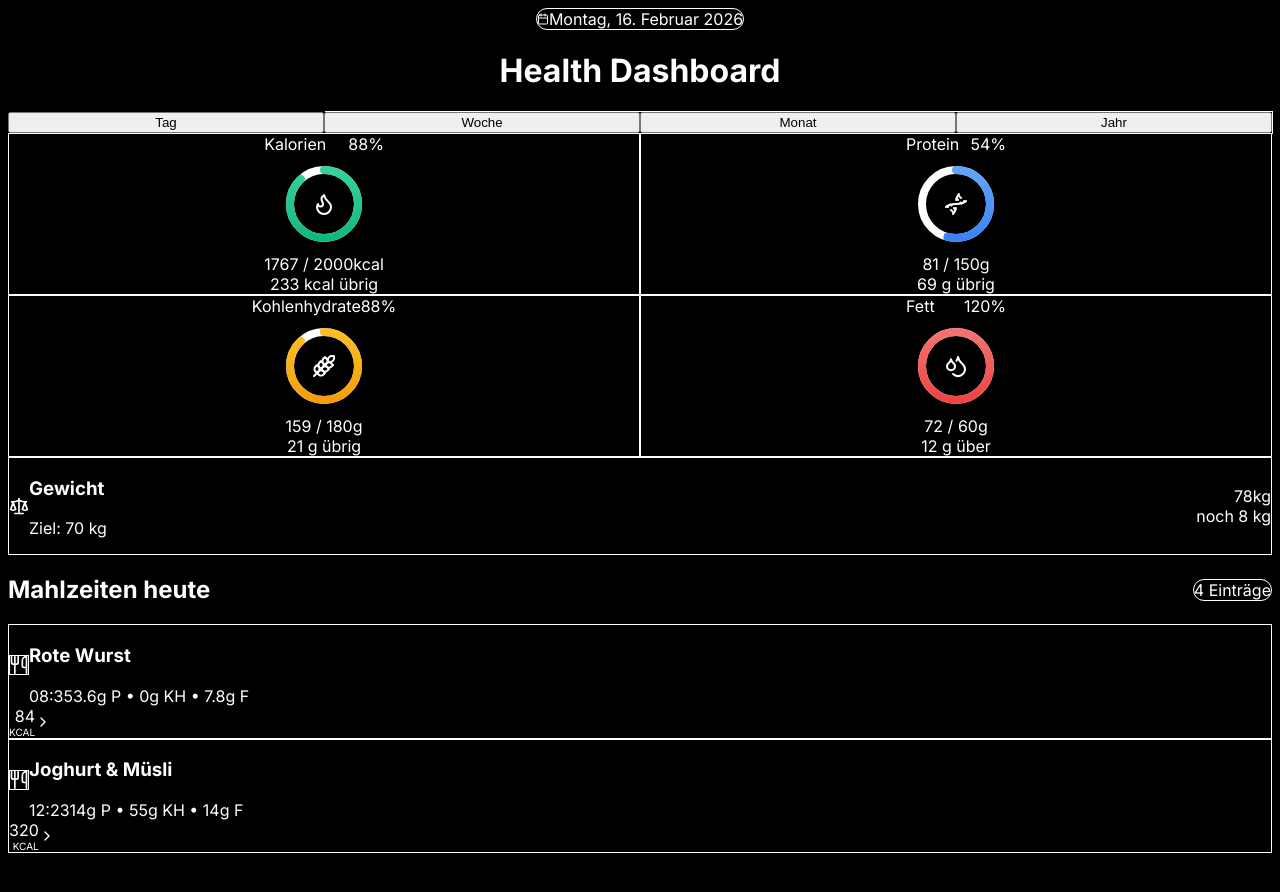
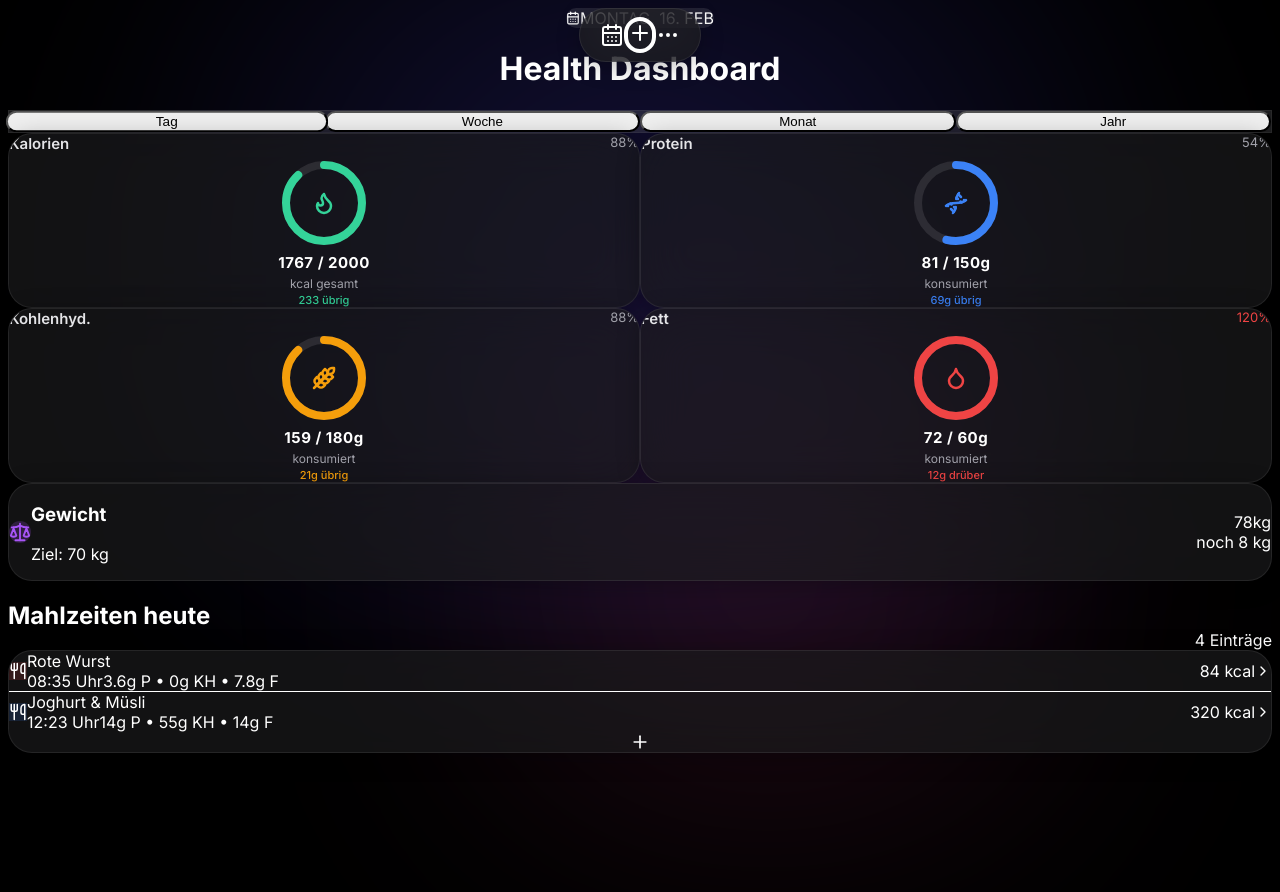
Before and after one commit to hpmartini/health-dashboard, a Next.js app: page / in a window 1280 px wide. Shown: the top 892 px of the page. Before the commit the page ends 861 px from the top, so only its background shows below. Built offline with nearby package versions, Linux system fonts and the light colour scheme.

Commit message:
fix: Glassmorphism with inline styles (Tailwind v4 bypass)
- All visual effects now use inline styles
- backdrop-filter, box-shadow, borders working
- Ambient glow backgrounds
- Fixed icons (proper Lucide imports)
- Floating action button nav
- Premium Apple Health style

```diff
--- a/src/app/page.tsx
+++ b/src/app/page.tsx
@@ -1,335 +1,286 @@
-"use client";
+'use client';
 
-import React, { useState } from "react";
+import React, { useState } from 'react';
 import {
   Flame,
-  Droplets,
+  Dna,
   Wheat,
-  Dna,
+  Droplet,
   Scale,
+  Utensils,
   ChevronRight,
-  Utensils,
-  Calendar,
-  Activity,
-  Target
-} from "lucide-react";
+  CalendarDays,
+  MoreHorizontal,
+  Plus
+} from 'lucide-react';
 
-// --- Utility Components ---
+export default function HealthDashboard() {
+  const [activeTab, setActiveTab] = useState('Tag');
 
-const cn = (...classes: (string | undefined | null | false)[]) => {
-  return classes.filter(Boolean).join(" ");
+  // Helper for glassmorphism styles to ensure consistency and bypass Tailwind v4 issues
+  const glassCardStyle = {
+    backgroundColor: 'rgba(28, 28, 30, 0.65)',
+    backdropFilter: 'blur(25px)',
+    WebkitBackdropFilter: 'blur(25px)',
+    border: '1px solid rgba(255, 255, 255, 0.08)',
+    boxShadow: '0 4px 24px -1px rgba(0, 0, 0, 0.3)',
+    borderRadius: '24px',
   };
 
-// --- Visual Components ---
+  const ambientGlowStyle = {
+    background: 'radial-gradient(circle at 50% 50%, rgba(79, 70, 229, 0.25), transparent 70%)',
+    position: 'fixed' as const,
+    top: '-15%',
+    left: '-10%',
+    width: '120vw',
+    height: '60vw',
+    minHeight: '600px',
+    filter: 'blur(80px)',
+    zIndex: 0,
+    pointerEvents: 'none' as const,
+  };
 
-/**
- * Reusable Glass Card Component
- */
-const GlassCard = ({ children, className }: { children: React.ReactNode; className?: string }) => (
-  <div className={cn(
-    "relative overflow-hidden rounded-3xl border border-white/10 bg-zinc-900/60 p-6 backdrop-blur-xl transition-all duration-300 hover:bg-zinc-900/70 hover:border-white/20 hover:shadow-2xl shadow-black/50",
-    className
-  )}>
-    {/* Subtle internal noise/gradient for texture */}
-    <div className="pointer-events-none absolute -top-24 -right-24 h-48 w-48 rounded-full bg-white/5 blur-3xl" />
-    <div className="relative z-10">{children}</div>
-  </div>
-);
+  const secondaryGlowStyle = {
+    background: 'radial-gradient(circle at 50% 50%, rgba(236, 72, 153, 0.15), transparent 60%)',
+    position: 'fixed' as const,
+    bottom: '-10%',
+    right: '-10%',
+    width: '100vw',
+    height: '600px',
+    filter: 'blur(100px)',
+    zIndex: 0,
+    pointerEvents: 'none' as const,
+  };
 
-/**
- * Animated Progress Ring Component
- */
-const ProgressRing = ({
-  radius,
-  stroke,
-  progress,
-  colorStart,
-  colorEnd,
-  icon: Icon,
-  bgStroke = "stroke-white/10"
-}: {
-  radius: number;
-  stroke: number;
-  progress: number;
-  colorStart: string;
-  colorEnd: string;
-  icon: React.ElementType;
-  bgStroke?: string;
-}) => {
-  const normalizedRadius = radius - stroke * 2;
-  const circumference = normalizedRadius * 2 * Math.PI;
-  // Cap progress visually at 100% for the ring, but logic handles overflow elsewhere
-  const strokeDashoffset = circumference - (Math.min(progress, 100) / 100) * circumference;
-  const isOverLimit = progress > 100;
+  // SVG Circle Component for consistency
+  const ProgressRing = ({ percentage, color, icon: Icon, value, label, subtext, subLabel }: any) => {
+    const radius = 38;
+    const circumference = 2 * Math.PI * radius;
+    const strokeDashoffset = circumference - (Math.min(percentage, 100) / 100) * circumference;
 
     return (
-    <div className="relative flex items-center justify-center">
-      <svg
-        height={radius * 2}
-        width={radius * 2}
-        className="rotate-[-90deg] transition-all duration-500"
-      >
+      <div style={glassCardStyle} className="flex flex-col items-center justify-center p-5 relative overflow-hidden">
+        {/* Header */}
+        <div className="flex justify-between w-full mb-3 px-1">
+          <span style={{ color: '#E4E4E7', fontSize: '15px', fontWeight: 600 }}>{label}</span>
+          <span style={{ color: percentage > 100 ? '#EF4444' : '#A1A1AA', fontSize: '13px' }}>{percentage}%</span>
+        </div>
+
+        {/* Ring */}
+        <div className="relative flex items-center justify-center mb-3">
+          <svg width="100" height="100" className="transform -rotate-90">
             {/* Background Ring */}
             <circle
-          strokeWidth={stroke}
-          stroke="currentColor"
+              cx="50"
+              cy="50"
+              r={radius}
+              stroke="rgba(255,255,255,0.1)"
+              strokeWidth="8"
               fill="transparent"
-          r={normalizedRadius}
-          cx={radius}
-          cy={radius}
-          className={bgStroke}
             />
-        {/* Defs for Gradient */}
-        <defs>
-          <linearGradient id={`grad-${colorStart}`} x1="0%" y1="0%" x2="100%" y2="0%">
-            <stop offset="0%" stopColor={colorStart} />
-            <stop offset="100%" stopColor={colorEnd} />
-          </linearGradient>
-        </defs>
             {/* Progress Ring */}
             <circle
-          strokeWidth={stroke}
-          stroke={`url(#grad-${colorStart})`}
+              cx="50"
+              cy="50"
+              r={radius}
+              stroke={color}
+              strokeWidth="8"
               fill="transparent"
-          r={normalizedRadius}
-          cx={radius}
-          cy={radius}
-          strokeDasharray={circumference + " " + circumference}
-          style={{ strokeDashoffset }}
+              strokeDasharray={circumference}
+              strokeDashoffset={strokeDashoffset}
               strokeLinecap="round"
-          className={cn("transition-all duration-1000 ease-out", isOverLimit && "animate-pulse")}
+              style={{ transition: 'stroke-dashoffset 1s ease-in-out' }}
             />
           </svg>
-      {/* Centered Icon */}
-      <div className="absolute inset-0 flex items-center justify-center text-white">
-        <Icon size={24} className="text-white/90 drop-shadow-md" />
+          <div className="absolute inset-0 flex items-center justify-center">
+             <Icon size={24} color={color} strokeWidth={2.5} />
+          </div>
+        </div>
+
+        {/* Stats */}
+        <div className="text-center mt-1">
+          <div style={{ color: '#FFFFFF', fontSize: '15px', fontWeight: 700, letterSpacing: '0.5px' }}>
+            {value}
+          </div>
+          <div style={{ color: '#A1A1AA', fontSize: '12px', marginTop: '4px' }}>
+            {subtext}
+          </div>
+          <div style={{ color: color, fontSize: '11px', marginTop: '2px', fontWeight: 500 }}>
+            {subLabel}
+          </div>
         </div>
       </div>
     );
   };
 
-// --- Page Component ---
+  return (
+    <div
+      className="min-h-screen w-full relative flex flex-col font-sans"
+      style={{ backgroundColor: '#000000', color: '#fff', paddingBottom: '100px' }}
+    >
+      {/* Ambient Backgrounds */}
+      <div style={ambientGlowStyle} />
+      <div style={secondaryGlowStyle} />
 
-export default function HealthDashboard() {
-  const [activeTab, setActiveTab] = useState("Tag");
+      {/* Main Content Container */}
+      <main className="relative z-10 p-5 pt-12 max-w-md mx-auto w-full flex flex-col gap-6">
 
-  // Mock Data from original screenshot
-  const tabs = ["Tag", "Woche", "Monat", "Jahr"];
-
-  const macros = [
-    {
-      label: "Kalorien",
-      current: 1767,
-      target: 2000,
-      unit: "kcal",
-      remaining: 233,
-      remainingLabel: "übrig",
-      percent: 88,
-      colorStart: "#10b981", // Emerald 500
-      colorEnd: "#34d399",   // Emerald 400
-      icon: Flame,
-      status: "normal"
-    },
-    {
-      label: "Protein",
-      current: 81,
-      target: 150,
-      unit: "g",
-      remaining: 69,
-      remainingLabel: "übrig",
-      percent: 54,
-      colorStart: "#3b82f6", // Blue 500
-      colorEnd: "#60a5fa",   // Blue 400
-      icon: Dna,
-      status: "normal"
-    },
-    {
-      label: "Kohlenhydrate",
-      current: 159,
-      target: 180,
-      unit: "g",
-      remaining: 21,
-      remainingLabel: "übrig",
-      percent: 88,
-      colorStart: "#f59e0b", // Amber 500
-      colorEnd: "#fbbf24",   // Amber 400
-      icon: Wheat,
-      status: "normal"
-    },
-    {
-      label: "Fett",
-      current: 72,
-      target: 60,
-      unit: "g",
-      remaining: 12,
-      remainingLabel: "über",
-      percent: 120,
-      colorStart: "#ef4444", // Red 500
-      colorEnd: "#f87171",   // Red 400
-      icon: Droplets,
-      status: "warning"
-    }
-  ];
-
-  const meals = [
-    {
-      id: 1,
-      name: "Rote Wurst",
-      time: "08:35",
-      macros: "3.6g P • 0g KH • 7.8g F",
-      cals: 84
-    },
-    {
-      id: 2,
-      name: "Joghurt & Müsli",
-      time: "12:23",
-      macros: "14g P • 55g KH • 14g F",
-      cals: 320
-    }
-  ];
-
-  return (
-    <div className="min-h-screen bg-black text-zinc-100 font-sans selection:bg-indigo-500/30">
-      {/* Background Ambience */}
-      <div className="fixed inset-0 z-0 overflow-hidden pointer-events-none">
-        <div className="absolute top-[-20%] left-[-10%] h-[600px] w-[600px] rounded-full bg-indigo-600/20 blur-[120px]" />
-        <div className="absolute bottom-[-20%] right-[-10%] h-[600px] w-[600px] rounded-full bg-teal-600/10 blur-[120px]" />
+        {/* Header */}
+        <header className="flex flex-col gap-1 items-center mb-2">
+          <div className="flex items-center gap-2 px-4 py-1.5 rounded-full" style={{ backgroundColor: 'rgba(255,255,255,0.1)', backdropFilter: 'blur(10px)' }}>
+             <CalendarDays size={14} className="text-zinc-400" />
+             <span className="text-xs font-medium text-zinc-300 uppercase tracking-wide">Montag, 16. Feb</span>
           </div>
-
-      <main className="relative z-10 mx-auto max-w-2xl px-4 py-8 md:px-6 md:py-12 space-y-8">
-
-        {/* Header Section */}
-        <header className="flex flex-col items-center space-y-2 text-center">
-          <div className="inline-flex items-center gap-2 rounded-full border border-white/10 bg-white/5 px-3 py-1 text-xs font-medium text-zinc-400 backdrop-blur-md">
-            <Calendar size={12} />
-            <span>Montag, 16. Februar 2026</span>
-          </div>
-          <h1 className="text-3xl font-bold tracking-tight text-white md:text-4xl">
-            Health Dashboard
-          </h1>
+          <h1 className="text-3xl font-bold mt-3 tracking-tight text-white drop-shadow-md">Health Dashboard</h1>
         </header>
 
-        {/* Custom Segmented Control / Tabs */}
-        <nav className="flex w-full rounded-2xl bg-zinc-900/80 p-1.5 backdrop-blur-md ring-1 ring-white/10">
-          {tabs.map((tab) => (
+        {/* Tabs - Segmented Control Style */}
+        <div
+          className="grid grid-cols-4 p-1 rounded-xl"
+          style={{ backgroundColor: 'rgba(113, 113, 122, 0.25)', border: '1px solid rgba(255,255,255,0.05)' }}
+        >
+          {['Tag', 'Woche', 'Monat', 'Jahr'].map((tab) => (
             <button
               key={tab}
               onClick={() => setActiveTab(tab)}
-              className={cn(
-                "flex-1 rounded-xl py-2.5 text-sm font-semibold transition-all duration-300",
+              className={`text-xs font-semibold py-1.5 rounded-lg transition-all duration-300 ${
                 activeTab === tab
-                  ? "bg-zinc-800 text-white shadow-lg shadow-black/20 ring-1 ring-white/10"
-                  : "text-zinc-500 hover:text-zinc-300 hover:bg-white/5"
-              )}
+                  ? 'bg-zinc-800 text-white shadow-lg scale-[1.02]'
+                  : 'text-zinc-400 hover:text-zinc-200'
+              }`}
             >
               {tab}
             </button>
           ))}
-        </nav>
-
-        {/* Macros Grid */}
-        <div className="grid grid-cols-2 gap-4">
-          {macros.map((macro, idx) => (
-            <GlassCard key={idx} className="flex flex-col items-center justify-between gap-4 p-5">
-              <div className="flex w-full items-start justify-between">
-                <span className="text-sm font-medium text-zinc-400">{macro.label}</span>
-                <span className={cn("text-xs font-bold", macro.status === "warning" ? "text-red-400" : "text-zinc-500")}>
-                  {macro.percent}%
-                </span>
         </div>
 
+        {/* Macro Grid */}
+        <div className="grid grid-cols-2 gap-4">
           <ProgressRing
-                radius={50}
-                stroke={8}
-                progress={macro.percent}
-                colorStart={macro.colorStart}
-                colorEnd={macro.colorEnd}
-                icon={macro.icon}
-                bgStroke={macro.status === "warning" ? "stroke-red-900/20" : "stroke-white/5"}
+            label="Kalorien"
+            percentage={88}
+            color="#34D399"
+            icon={Flame}
+            value="1767 / 2000"
+            subtext="kcal gesamt"
+            subLabel="233 übrig"
           />
-
-              <div className="text-center space-y-0.5">
-                <div className="text-xl font-bold tracking-tight">
-                  <span className={cn(macro.status === "warning" && "text-red-400")}>{macro.current}</span>
-                  <span className="text-zinc-600 text-base"> / {macro.target}</span>
-                  <span className="text-xs text-zinc-500 ml-0.5">{macro.unit}</span>
-                </div>
-                <div className={cn("text-xs font-medium", macro.status === "warning" ? "text-red-400/80" : "text-emerald-400/80")}>
-                  {macro.remaining} {macro.unit} {macro.remainingLabel}
-                </div>
-              </div>
-            </GlassCard>
-          ))}
+          <ProgressRing
+            label="Protein"
+            percentage={54}
+            color="#3B82F6"
+            icon={Dna}
+            value="81 / 150g"
+            subtext="konsumiert"
+            subLabel="69g übrig"
+          />
+          <ProgressRing
+            label="Kohlenhyd."
+            percentage={88}
+            color="#F59E0B"
+            icon={Wheat}
+            value="159 / 180g"
+            subtext="konsumiert"
+            subLabel="21g übrig"
+          />
+          <ProgressRing
+            label="Fett"
+            percentage={120}
+            color="#EF4444"
+            icon={Droplet}
+            value="72 / 60g"
+            subtext="konsumiert"
+            subLabel="12g drüber"
+          />
         </div>
 
-        {/* Weight Section */}
-        <GlassCard className="flex flex-col gap-4">
-          <div className="flex items-center justify-between">
-            <div className="flex items-center gap-3">
-              <div className="flex h-10 w-10 items-center justify-center rounded-full bg-violet-500/20 text-violet-400">
-                <Scale size={20} />
+        {/* Weight Card */}
+        <div style={glassCardStyle} className="p-5 flex items-center justify-between">
+            <div className="flex items-center gap-4">
+                <div className="w-12 h-12 rounded-full flex items-center justify-center" style={{ backgroundColor: 'rgba(168, 85, 247, 0.2)' }}>
+                    <Scale size={22} color="#A855F7" />
                 </div>
                 <div>
-                <h3 className="text-sm font-medium text-zinc-300">Gewicht</h3>
-                <p className="text-xs text-zinc-500">Ziel: 70 kg</p>
+                    <h3 className="font-semibold text-white text-lg">Gewicht</h3>
+                    <p className="text-zinc-400 text-sm">Ziel: 70 kg</p>
                 </div>
             </div>
             <div className="text-right">
-              <div className="text-2xl font-bold text-white">78<span className="text-sm text-zinc-500 font-normal">kg</span></div>
-              <div className="text-xs font-medium text-violet-400">noch 8 kg</div>
+                <div className="text-2xl font-bold text-white">78<span className="text-base text-zinc-400 ml-0.5">kg</span></div>
+                <div className="text-xs font-medium px-2 py-0.5 rounded-full bg-indigo-500/20 text-indigo-300 inline-block mt-1">
+                    noch 8 kg
+                </div>
             </div>
         </div>
 
-          {/* Custom Progress Bar for Weight */}
-          <div className="relative h-4 w-full overflow-hidden rounded-full bg-zinc-800/50">
-            {/* Target Marker */}
-            <div className="absolute right-0 top-0 h-full w-1 bg-violet-500/30 z-10" />
-            {/* Progress Fill (Inverted logic slightly for weight loss visual) */}
-            <div
-              className="h-full rounded-full bg-gradient-to-r from-violet-600 to-indigo-500 shadow-[0_0_15px_rgba(124,58,237,0.5)]"
-              style={{ width: '20%' }}
-            />
-          </div>
-        </GlassCard>
-
         {/* Meals Section */}
-        <div className="space-y-4">
-          <div className="flex items-center justify-between px-2">
-            <h2 className="text-lg font-semibold text-white">Mahlzeiten heute</h2>
-            <div className="text-xs font-medium text-zinc-500 bg-zinc-900/50 px-2 py-1 rounded-md border border-white/5">
-              4 Einträge
-            </div>
+        <div className="flex flex-col gap-3 mt-2">
+            <div className="flex justify-between items-end px-1">
+                <h2 className="text-xl font-bold text-white">Mahlzeiten heute</h2>
+                <span className="text-sm font-medium text-zinc-400">4 Einträge</span>
             </div>
 
-          <div className="space-y-3">
-            {meals.map((meal) => (
-              <GlassCard key={meal.id} className="flex items-center justify-between p-4 hover:scale-[1.01] active:scale-[0.99] transition-transform cursor-pointer">
+            <div style={glassCardStyle} className="flex flex-col overflow-hidden">
+                {/* Meal Item 1 */}
+                <div className="p-4 flex items-center justify-between border-b border-white/5 active:bg-white/5 transition-colors">
                     <div className="flex items-center gap-4">
-                  <div className="flex h-12 w-12 shrink-0 items-center justify-center rounded-2xl bg-zinc-800/50 text-zinc-400 ring-1 ring-inset ring-white/5">
-                    <Utensils size={20} />
+                        <div className="w-10 h-10 rounded-xl flex items-center justify-center" style={{ backgroundColor: 'rgba(239, 68, 68, 0.15)' }}>
+                            <Utensils size={18} className="text-red-400" />
                         </div>
                         <div>
-                    <h3 className="font-semibold text-zinc-200">{meal.name}</h3>
-                    <div className="flex items-center gap-2 text-xs text-zinc-500 mt-0.5">
-                      <span className="font-medium text-zinc-400">{meal.time}</span>
-                      <span className="h-1 w-1 rounded-full bg-zinc-700" />
-                      <span>{meal.macros}</span>
+                            <div className="font-medium text-white">Rote Wurst</div>
+                            <div className="text-xs text-zinc-400 mt-0.5 flex items-center gap-2">
+                                <span>08:35 Uhr</span>
+                                <span className="w-1 h-1 rounded-full bg-zinc-600"></span>
+                                <span className="text-zinc-300">3.6g P • 0g KH • 7.8g F</span>
                             </div>
                         </div>
                     </div>
                     <div className="flex items-center gap-3">
-                  <div className="text-right">
-                    <span className="block text-lg font-bold text-white">{meal.cals}</span>
-                    <span className="block text-[10px] uppercase tracking-wider text-zinc-500">kcal</span>
-                  </div>
+                        <span className="font-bold text-white">84 <span className="text-xs font-normal text-zinc-500">kcal</span></span>
                         <ChevronRight size={16} className="text-zinc-600" />
-                </div>
-              </GlassCard>
-            ))}
                     </div>
                 </div>
 
+                {/* Meal Item 2 */}
+                <div className="p-4 flex items-center justify-between active:bg-white/5 transition-colors">
+                    <div className="flex items-center gap-4">
+                        <div className="w-10 h-10 rounded-xl flex items-center justify-center" style={{ backgroundColor: 'rgba(59, 130, 246, 0.15)' }}>
+                            <Utensils size={18} className="text-blue-400" />
+                        </div>
+                        <div>
+                            <div className="font-medium text-white">Joghurt & Müsli</div>
+                            <div className="text-xs text-zinc-400 mt-0.5 flex items-center gap-2">
+                                <span>12:23 Uhr</span>
+                                <span className="w-1 h-1 rounded-full bg-zinc-600"></span>
+                                <span className="text-zinc-300">14g P • 55g KH • 14g F</span>
+                            </div>
+                        </div>
+                    </div>
+                    <div className="flex items-center gap-3">
+                        <span className="font-bold text-white">320 <span className="text-xs font-normal text-zinc-500">kcal</span></span>
+                        <ChevronRight size={16} className="text-zinc-600" />
+                    </div>
+                </div>
+
+                {/* Add Button inside card */}
+                <div className="p-3 bg-white/5 flex justify-center items-center hover:bg-white/10 transition-colors cursor-pointer">
+                    <Plus size={20} className="text-zinc-400" />
+                </div>
+            </div>
+        </div>
       </main>
+
+      {/* Floating Action / Navigation */}
+      <div className="fixed bottom-8 left-1/2 transform -translate-x-1/2 z-50">
+        <div style={{ ...glassCardStyle, borderRadius: '50px', padding: '8px 20px' }} className="flex items-center gap-6">
+            <CalendarDays size={24} className="text-zinc-400" />
+            <div className="bg-blue-600 p-3 rounded-full shadow-lg shadow-blue-600/30 -mt-8 border-4 border-black">
+                <Plus size={24} color="white" />
+            </div>
+            <MoreHorizontal size={24} className="text-zinc-400" />
+        </div>
+      </div>
     </div>
   );
 }
```
Lines whose indentation alone changed are shown as unchanged.
